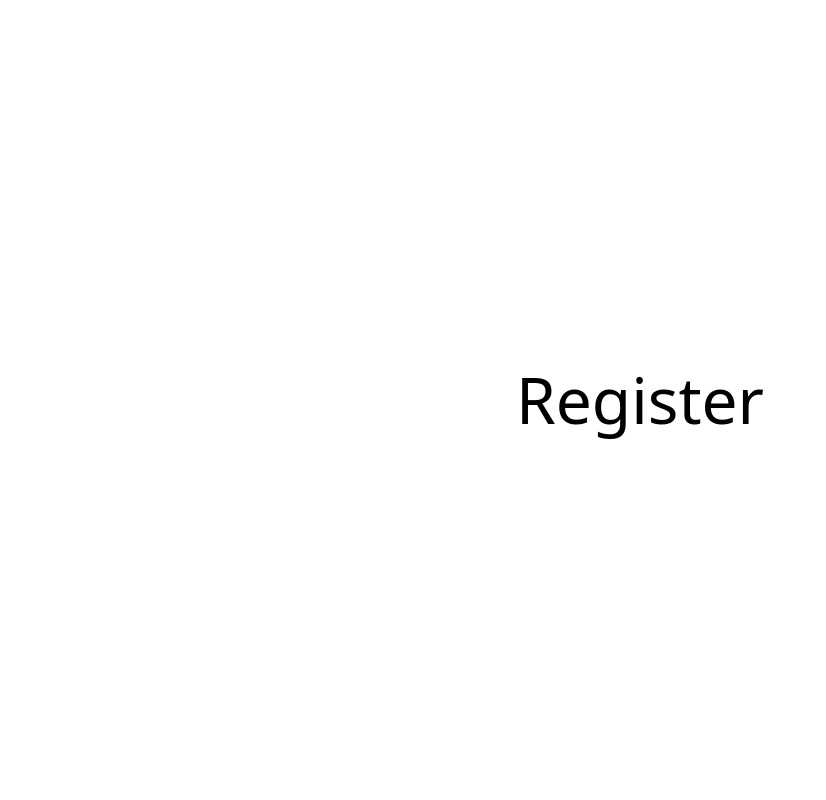
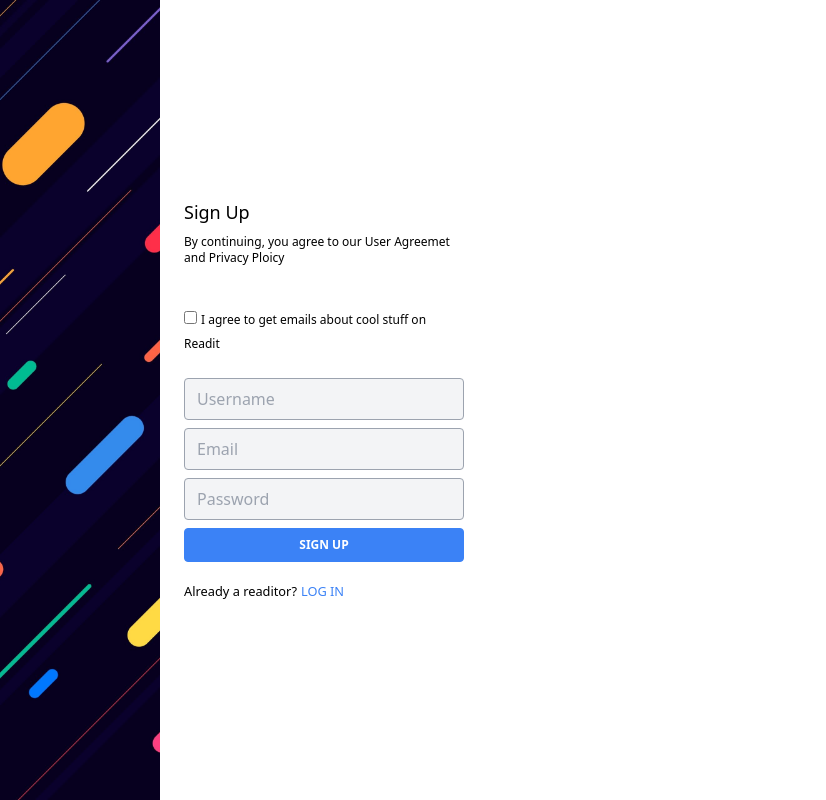
Before and after one commit to YoussefPasha/reddit-clone, a Next.js app in the folder client/: page /register in a window 1280 px wide. Shown: the whole page, without its empty margins (0-826 px from the left). Built offline with nearby package versions, Linux system fonts and the light colour scheme.

Commit message:
add register

```diff
--- a/client/src/pages/register.tsx
+++ b/client/src/pages/register.tsx
@@ -1,18 +1,70 @@
 import Head from "next/head";
-import styles from "../styles/Home.module.css";
-
+import Link from "next/link";
 export default function Register() {
   return (
-    <div className={styles.container}>
+    <div className="flex">
       <Head>
-        <title>Create Next App</title>
+        <title>Register</title>
         <meta name="description" content="Generated by create next app" />
         <link rel="icon" href="/favicon.ico" />
       </Head>
-
-      <main className={styles.main}>
-        <h1 className={styles.title}>Register</h1>
-      </main>
+      <div
+        className="w-40 h-screen bg-center bg-cover"
+        style={{ backgroundImage: "url('/images/register.jpg')" }}
+      />
+      <div className="flex flex-col justify-center pl-6">
+        <div className="w-70">
+          <h1 className="mb-2 text-lg font-medium">Sign Up</h1>
+          <p className="mb-10 text-xs">
+            By continuing, you agree to our User Agreemet and Privacy Ploicy
+          </p>
+          <form>
+            <div className="mb-6">
+              <input
+                type="checkbox"
+                className="mr-1 cursor-pointer"
+                id="agreement"
+              />
+              <label
+                htmlFor="agreement"
+                className="text-xs cursor-pointer select-none"
+              >
+                I agree to get emails about cool stuff on Readit
+              </label>
+            </div>
+            <div className="mb-2">
+              <input
+                className="w-full px-3 py-2 bg-gray-100 border border-gray-400 rounded"
+                placeholder="Username"
+                type="text"
+              />
+            </div>
+            <div className="mb-2">
+              <input
+                className="w-full px-3 py-2 bg-gray-100 border border-gray-400 rounded"
+                placeholder="Email"
+                type="email"
+              />
+            </div>
+            <div className="mb-2">
+              <input
+                className="w-full px-3 py-2 bg-gray-100 border border-gray-400 rounded"
+                placeholder="Password"
+                type="password"
+              />
+            </div>
+            <button className="w-full py-2 mb-4 text-xs font-bold text-white uppercase bg-blue-500 border border-blue-500 rounded">
+              Sign Up
+            </button>
+            <small>
+              Already a readitor?
+              <Link href="/login">
+                <a className="ml-1 text-blue-500 uppercase">Log in</a>
+              </Link>
+            </small>
+          </form>
+        </div>
+      </div>
     </div>
   );
 }
--- a/client/tailwind.config.js
+++ b/client/tailwind.config.js
@@ -1,8 +1,12 @@
 module.exports = {
-  purge: ["./pages/**/*.{js,ts,jsx,tsx}", "./components/**/*.{js,ts,jsx,tsx}"],
+  purge: ["./src/**/*.tsx"],
   darkMode: false, // or 'media' or 'class'
   theme: {
-    extend: {},
+    extend: {
+      spacing: {
+        70: "17.5rem",
+      },
+    },
   },
   variants: {
     extend: {},
```
Also changed, not shown: client/public/images/register.jpg (added).
